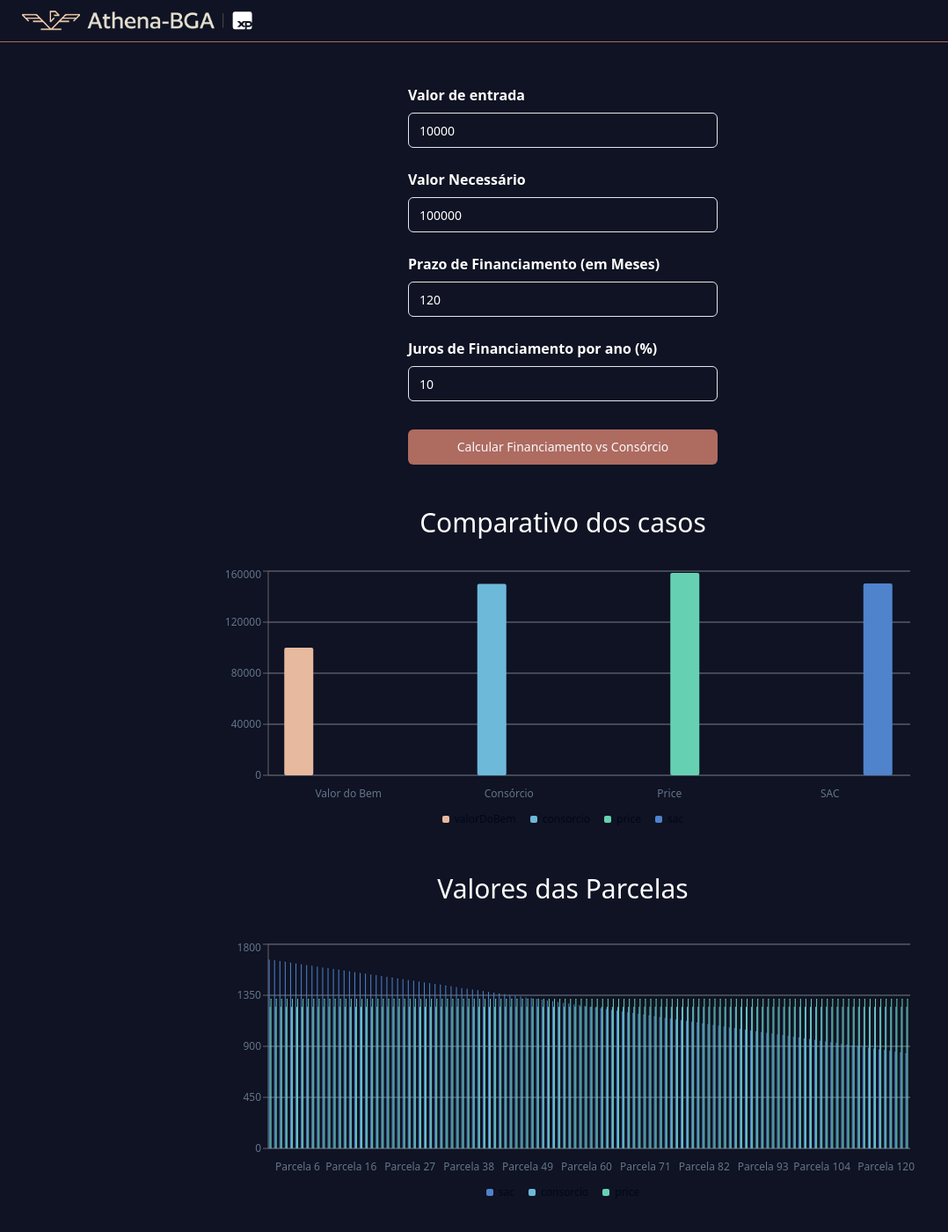
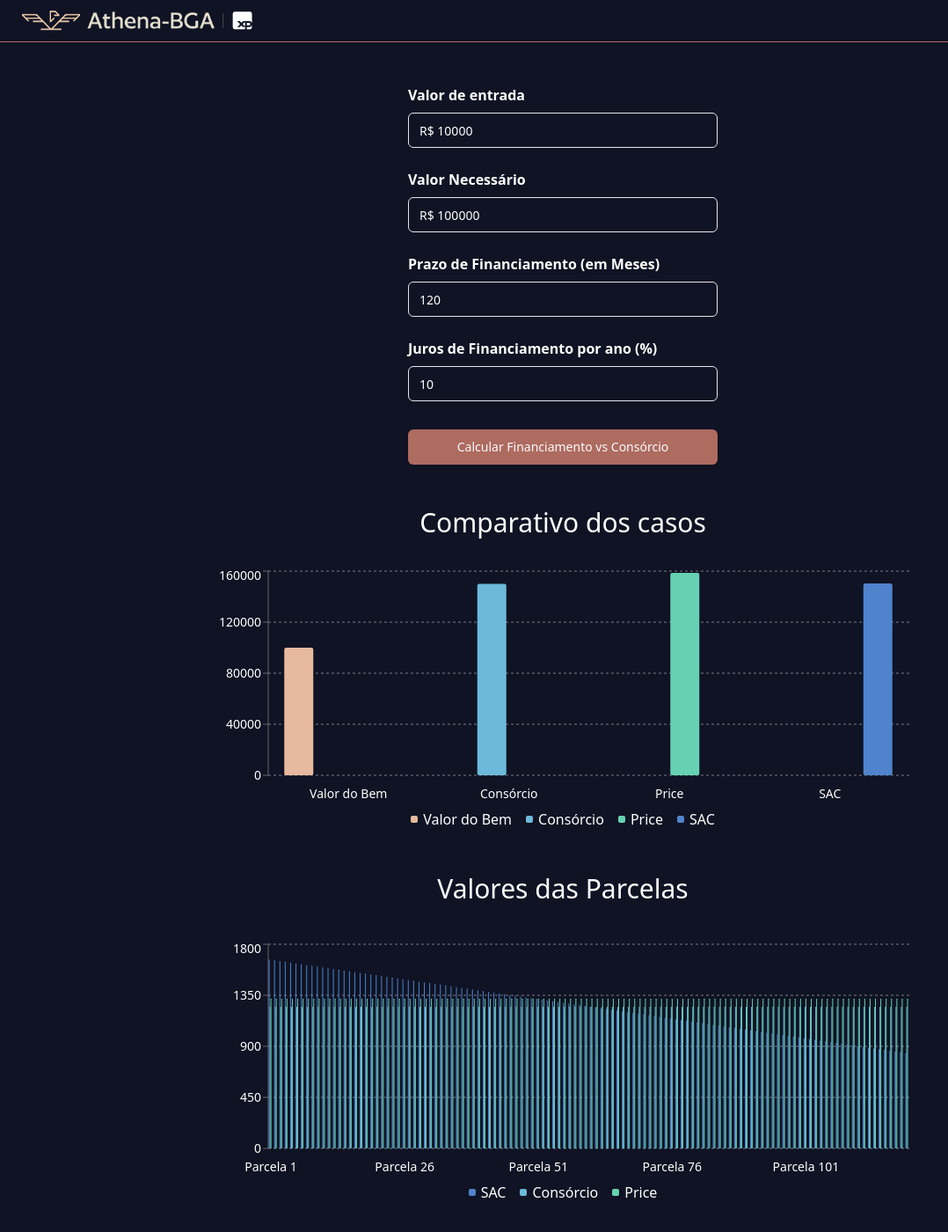
Before and after one commit to lucasmsa/athena-consortium-vs-financing-calculator, a React (Vite) app: page / in a window 1280 px wide. Shown: the top 1400 px of the page at 88% size, without its empty margins (0-1078 px from the left). Built offline with nearby package versions, Linux system fonts and the light colour scheme.

Commit message:
feat: further adjustments in styling, label display and so on

```diff
--- a/src/App.tsx
+++ b/src/App.tsx
@@ -1,60 +1,35 @@
-import {
-  Dispatch,
-  useState,
-  useEffect,
-  ChangeEvent,
-  SetStateAction,
-} from "react";
-import {
-  ChartLegend,
-  ChartTooltip,
-  ChartContainer,
-  ChartLegendContent,
-  ChartTooltipContent,
-} from "@/components/ui/chart";
+import { ChartContainer, ChartLegendContent } from "@/components/ui/chart";
 import { Input } from "@/components/ui/input";
 import { Button } from "@/components/ui/button";
 import AthenaLogo from "@/assets/athena-logo.png";
 import { chartConfig } from "./utils/chartConfig";
-import { Bar, BarChart, CartesianGrid, XAxis, YAxis } from "recharts";
 import {
-  ChartDataInstallments,
-  ChartDataTotal,
-  computeValues,
-} from "./utils/computeValues";
+  Bar,
+  BarChart,
+  CartesianGrid,
+  XAxis,
+  YAxis,
+  Tooltip,
+  Legend,
+} from "recharts";
+import { useFinanceCalculator } from "./hooks/useFinanceCalculator";
+import { CustomTooltip } from "./components/CustomTooltip/CustomTooltip";
 
 function App() {
-  const [entryValue, setEntryValue] = useState(10000);
-  const [neededValue, setNeededValue] = useState(100000);
-  const [financingTerm, setFinancingTerm] = useState(120);
-  const [financingInterest, setFinancingInterest] = useState(10);
-  const [chartDataTotal, setChartDataTotal] = useState<ChartDataTotal[]>([]);
-  const [chartDataInstallments, setChartDataInstallments] = useState<
-    ChartDataInstallments[]
-  >([]);
-
-  useEffect(() => {
-    const { chartDataTotal, chartDataInstallments } = computeValues({
-      neededValue,
-      financingTerm,
-      financingInterest,
-    });
-
-    setChartDataTotal(chartDataTotal);
-    setChartDataInstallments(chartDataInstallments);
-  }, []);
-
-  const handleInputChange =
-    (setter: Dispatch<SetStateAction<number>>) =>
-    (e: ChangeEvent<HTMLInputElement>) => {
-      const value = parseFloat(e.target.value);
-
-      if (!isNaN(value)) {
-        setter(value);
-      } else {
-        setter(0);
-      }
-    };
+  const {
+    entryValue,
+    neededValue,
+    handleSubmit,
+    financingTerm,
+    setEntryValue,
+    chartDataTotal,
+    setNeededValue,
+    setFinancingTerm,
+    financingInterest,
+    handleInputChange,
+    setFinancingInterest,
+    chartDataInstallments,
+  } = useFinanceCalculator();
 
   return (
     <>
@@ -63,34 +38,22 @@ function App() {
           <img className="h-10 flex" src={AthenaLogo} />
         </div>
       </header>
+
       <form
-        onSubmit={(e) => {
-          e.preventDefault();
-
-          const { chartDataTotal, chartDataInstallments } = computeValues({
-            neededValue,
-            financingTerm,
-            financingInterest,
-          });
-
-          setChartDataTotal(chartDataTotal);
-          setChartDataInstallments(chartDataInstallments);
-        }}
+        onSubmit={handleSubmit}
         className="flex flex-col items-start gap-2 mt-12 max-w-96 px-4 mx-auto w-max-width max-consorcio:max-w-80"
       >
         <label className="text-white font-bold">Valor de entrada</label>
         <Input
           className="bg-dark-blue text-white"
-          defaultValue={entryValue}
-          value={entryValue}
+          value={`R$ ${entryValue}`}
           onChange={handleInputChange(setEntryValue)}
         />
 
         <label className="text-white mt-4 font-bold">Valor Necessário</label>
         <Input
           className="bg-dark-blue text-white"
-          defaultValue={neededValue}
-          value={neededValue}
+          value={`R$ ${neededValue}`}
           onChange={handleInputChange(setNeededValue)}
         />
 
@@ -99,7 +62,6 @@ function App() {
         </label>
         <Input
           className="bg-dark-blue text-white"
-          defaultValue={financingTerm}
           value={financingTerm}
           onChange={handleInputChange(setFinancingTerm)}
         />
@@ -109,13 +71,12 @@ function App() {
         </label>
         <Input
           value={financingInterest}
-          defaultValue={financingInterest}
           className="bg-dark-blue text-white"
           onChange={handleInputChange(setFinancingInterest)}
         />
 
         <Button
-          type={"submit"}
+          type="submit"
           className="bg-cantaloupe-medium mt-6 w-full hover:bg-cantaloupe-dark"
         >
           Calcular Financiamento vs Consórcio
@@ -126,16 +87,24 @@ function App() {
         <h1 className="text-white text-3xl mb-8">Comparativo dos casos</h1>
         <ChartContainer config={chartConfig} className="h-[300px] w-full">
           <BarChart accessibilityLayer data={chartDataTotal}>
-            <CartesianGrid vertical={false} />
+            <CartesianGrid vertical={false} strokeDasharray="3 3" />
             <XAxis
               dataKey="label"
               tickLine={false}
               tickMargin={10}
               axisLine={false}
+              style={{ fontSize: "14px", fill: "#fff" }}
             />
-            <YAxis />
-            <ChartTooltip content={<ChartTooltipContent />} />
-            <ChartLegend content={<ChartLegendContent />} />
+            <YAxis style={{ fontSize: "14px", fill: "#fff" }} />
+            <Tooltip
+              content={<CustomTooltip />}
+              cursor={{ fill: "rgba(255, 255, 255, 0.1)" }}
+              wrapperStyle={{ backgroundColor: "rgba(255, 255, 255, 0.9)" }}
+            />
+            <Legend
+              wrapperStyle={{ fontSize: "16px", color: "#fff" }}
+              content={<ChartLegendContent />}
+            />
             <Bar
               dataKey="valorDoBem"
               fill="var(--color-valorDoBem)"
@@ -152,16 +121,24 @@ function App() {
         </h1>
         <ChartContainer config={chartConfig} className="h-[300px] w-full">
           <BarChart accessibilityLayer data={chartDataInstallments}>
-            <CartesianGrid vertical={false} />
+            <CartesianGrid vertical={false} strokeDasharray="3 3" />
             <XAxis
               dataKey="month"
               tickLine={false}
               tickMargin={10}
               axisLine={false}
+              style={{ fontSize: "14px", fill: "#fff" }}
+              interval={Math.floor(chartDataInstallments.length / 5)}
             />
-            <YAxis />
-            <ChartTooltip content={<ChartTooltipContent />} />
-            <ChartLegend content={<ChartLegendContent />} />
+            <YAxis style={{ fontSize: "14px", fill: "#fff" }} />
+            <Tooltip
+              content={<CustomTooltip />}
+              wrapperStyle={{ backgroundColor: "rgba(255, 255, 255, 0.9)" }}
+            />
+            <Legend
+              wrapperStyle={{ fontSize: "16px", color: "#fff" }}
+              content={<ChartLegendContent />}
+            />
             <Bar dataKey="sac" fill="var(--color-sac)" radius={2} />
             <Bar dataKey="consorcio" fill="var(--color-consorcio)" radius={2} />
             <Bar dataKey="price" fill="var(--color-price)" radius={2} />
--- /dev/null
+++ b/src/components/CustomTooltip/CustomTooltip.tsx
@@ -0,0 +1,26 @@
+import { itemNameMatcher } from "@/utils/itemNameMatcher";
+import { TooltipProps } from "recharts";
+
+export const CustomTooltip = ({ payload }: TooltipProps<number, string>) => {
+  if (!payload || payload.length === 0) return null;
+
+  return (
+    <div className="bg-white p-2 rounded">
+      {payload.map((item, index) => {
+        if (
+          item &&
+          item.value !== undefined &&
+          (item.name as keyof typeof itemNameMatcher)
+        ) {
+          const nameKey = item.name as keyof typeof itemNameMatcher;
+          return (
+            <p key={index}>{`${
+              itemNameMatcher[nameKey]
+            }: R$ ${item.value?.toFixed(2)}`}</p>
+          );
+        }
+        return null;
+      })}
+    </div>
+  );
+};
--- /dev/null
+++ b/src/hooks/useFinanceCalculator.ts
@@ -0,0 +1,88 @@
+import {
+  useState,
+  useEffect,
+  Dispatch,
+  SetStateAction,
+  ChangeEvent,
+} from "react";
+import {
+  ChartDataInstallments,
+  ChartDataTotal,
+  computeValues,
+} from "../utils/computeValues";
+
+interface UseFinanceCalculator {
+  entryValue: number;
+  neededValue: number;
+  financingTerm: number;
+  financingInterest: number;
+  chartDataTotal: ChartDataTotal[];
+  chartDataInstallments: ChartDataInstallments[];
+  handleInputChange: (
+    setter: Dispatch<SetStateAction<number>>
+  ) => (e: ChangeEvent<HTMLInputElement>) => void;
+  handleSubmit: (e: React.FormEvent<HTMLFormElement>) => void;
+  setEntryValue: Dispatch<SetStateAction<number>>;
+  setNeededValue: Dispatch<SetStateAction<number>>;
+  setFinancingTerm: Dispatch<SetStateAction<number>>;
+  setFinancingInterest: Dispatch<SetStateAction<number>>;
+}
+
+export const useFinanceCalculator = (): UseFinanceCalculator => {
+  const [entryValue, setEntryValue] = useState(10000);
+  const [neededValue, setNeededValue] = useState(100000);
+  const [financingTerm, setFinancingTerm] = useState(120);
+  const [financingInterest, setFinancingInterest] = useState(10);
+  const [chartDataTotal, setChartDataTotal] = useState<ChartDataTotal[]>([]);
+  const [chartDataInstallments, setChartDataInstallments] = useState<
+    ChartDataInstallments[]
+  >([]);
+
+  // Function to compute and update chart data when inputs change
+  const updateChartData = () => {
+    const { chartDataTotal, chartDataInstallments } = computeValues({
+      neededValue,
+      financingTerm,
+      financingInterest,
+    });
+
+    setChartDataTotal(chartDataTotal);
+    setChartDataInstallments(chartDataInstallments);
+  };
+
+  useEffect(() => {
+    updateChartData();
+  }, []);
+
+  const handleInputChange =
+    (setter: Dispatch<SetStateAction<number>>) =>
+    (e: ChangeEvent<HTMLInputElement>) => {
+      const value = parseFloat(e.target.value);
+
+      if (!isNaN(value)) {
+        setter(value);
+      } else {
+        setter(0);
+      }
+    };
+
+  const handleSubmit = (e: React.FormEvent<HTMLFormElement>) => {
+    e.preventDefault();
+    updateChartData();
+  };
+
+  return {
+    entryValue,
+    neededValue,
+    financingTerm,
+    financingInterest,
+    chartDataTotal,
+    chartDataInstallments,
+    handleInputChange,
+    handleSubmit,
+    setEntryValue,
+    setNeededValue,
+    setFinancingTerm,
+    setFinancingInterest,
+  };
+};
--- a/src/utils/chartConfig.ts
+++ b/src/utils/chartConfig.ts
@@ -2,19 +2,19 @@ import { ChartConfig } from "@/components/ui/chart";
 
 export const chartConfig = {
   sac: {
-    label: "sac",
-    color: "#4f83cc", // Royal blue, elegant but softer.
+    label: "SAC",
+    color: "#4f83cc",
   },
   consorcio: {
-    label: "consorcio",
-    color: "#6db9d9", // A lighter blue-green, with a refreshing tone.
+    label: "Consórcio",
+    color: "#6db9d9",
   },
   valorDoBem: {
-    label: "valorDoBem",
-    color: "#e7b99e", // Cantaloupe, tying into the existing aesthetic.
+    label: "Valor do Bem",
+    color: "#e7b99e",
   },
   price: {
-    label: "price",
-    color: "#66d1b2", // Light green, to add a contrasting fresh touch.
+    label: "Price",
+    color: "#66d1b2",
   },
 } satisfies ChartConfig;
--- a/src/utils/computeValues.ts
+++ b/src/utils/computeValues.ts
@@ -79,3 +79,5 @@ export const computeValues = ({
     chartDataInstallments,
   };
 };
+
+const prependReais = (value: number) => `R$ ${value.toFixed(3)}`;
--- /dev/null
+++ b/src/utils/itemNameMatcher.ts
@@ -0,0 +1,6 @@
+export const itemNameMatcher = {
+  price: "Price",
+  sac: "SAC",
+  consorcio: "Consórcio",
+  valorDoBem: "Valor do Bem",
+};
```
